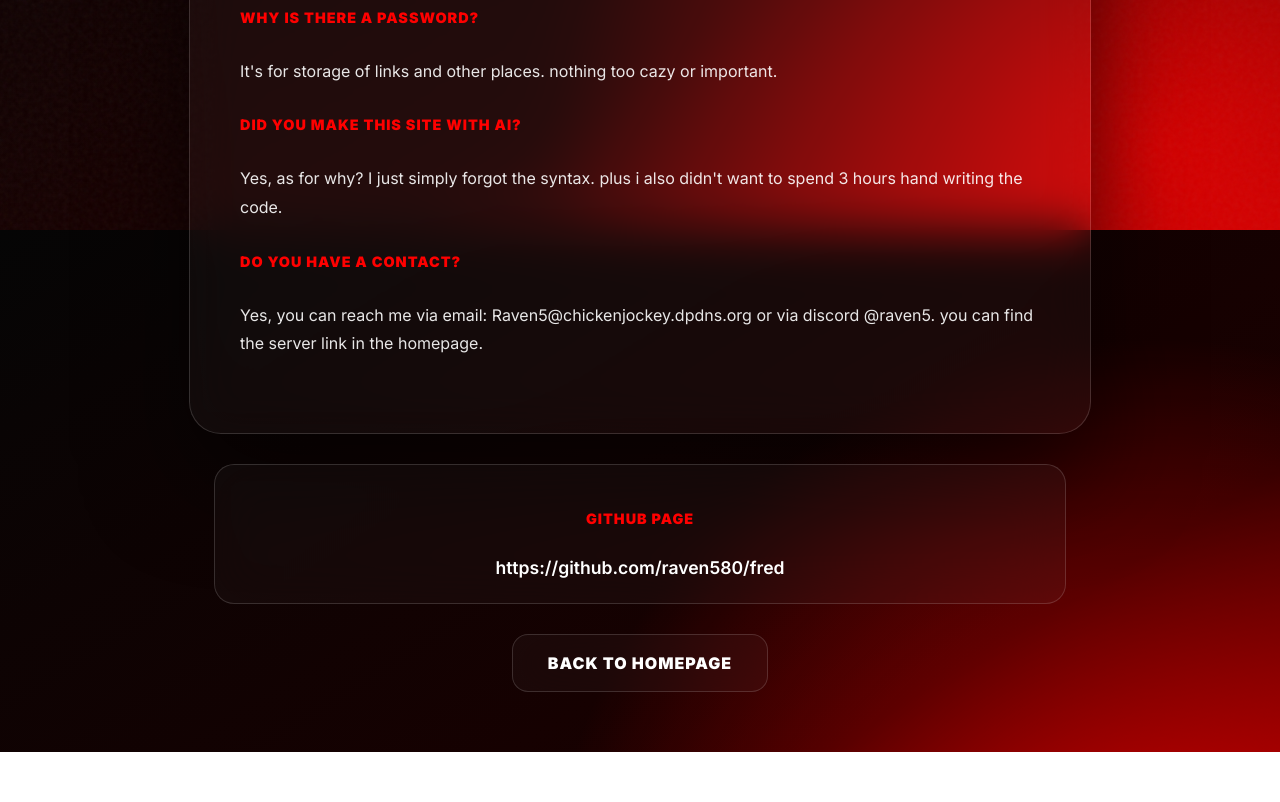
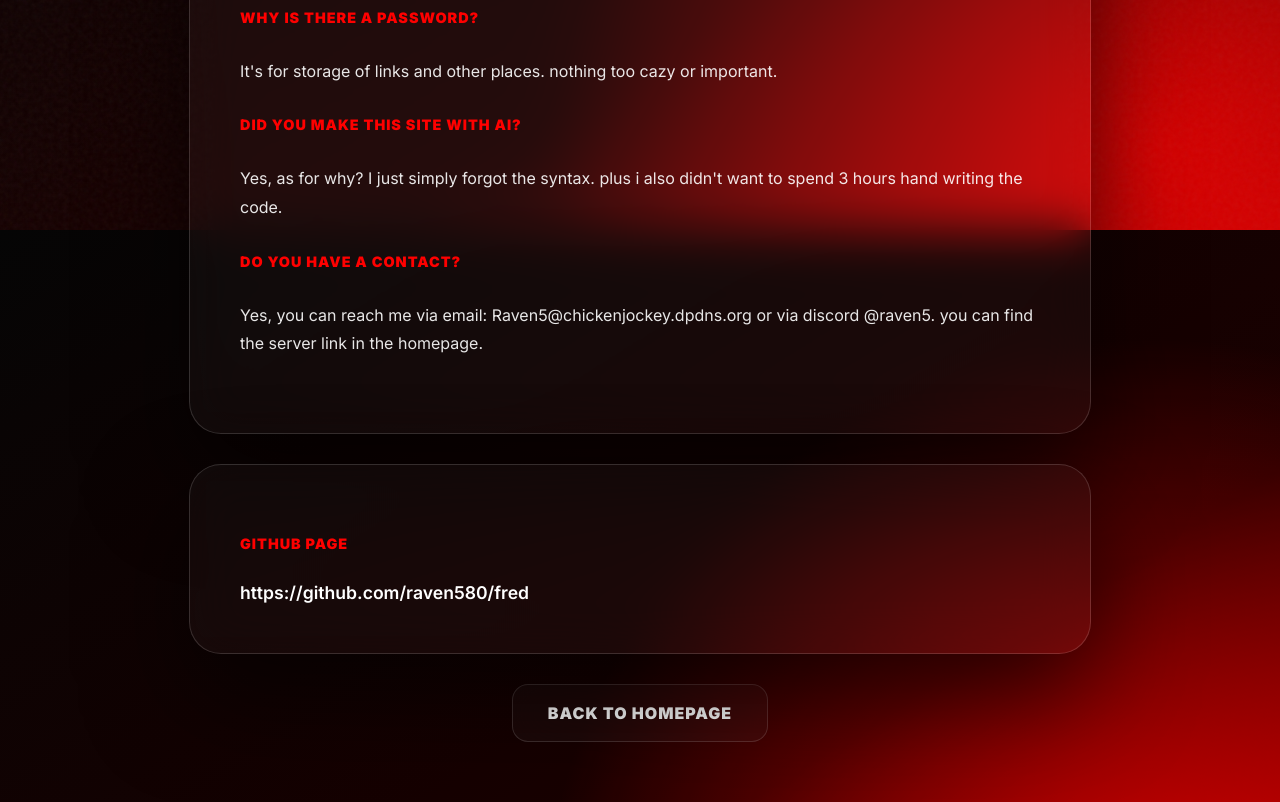
Before and after one commit to raven580/fred, a website: page public/why.html in a window 1280 px wide. Shown: the part 570-1372 px from the top of the page. Before the commit the page ends 1322 px from the top, so only its background shows below. Drawn offline with Linux system fonts and the light colour scheme.

Commit message:
hopefully it shows up now

```diff
--- a/public/why.html
+++ b/public/why.html
@@ -179,7 +179,7 @@
         <p>Yes, you can reach me via email: Raven5@chickenjockey.dpdns.org or via discord @raven5. you can find the server link in the homepage.</p>
     </div>
 
-    <div class="github-box">
+    <div class="content-container">
         <p><strong style="display: block; margin-bottom: 10px;">Github Page</strong></p>
         <a href="https://github.com/raven580/fred" class="github">https://github.com/raven580/fred</a>
     </div>
```
